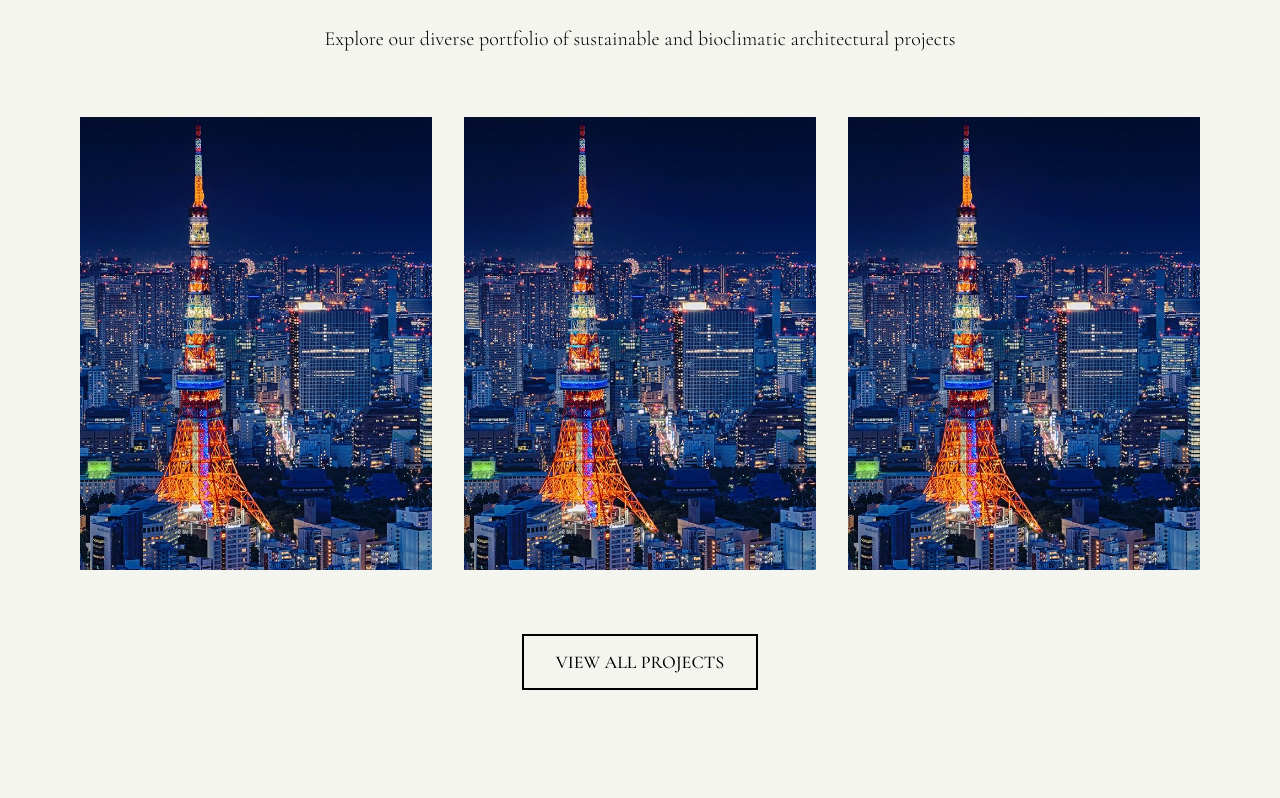
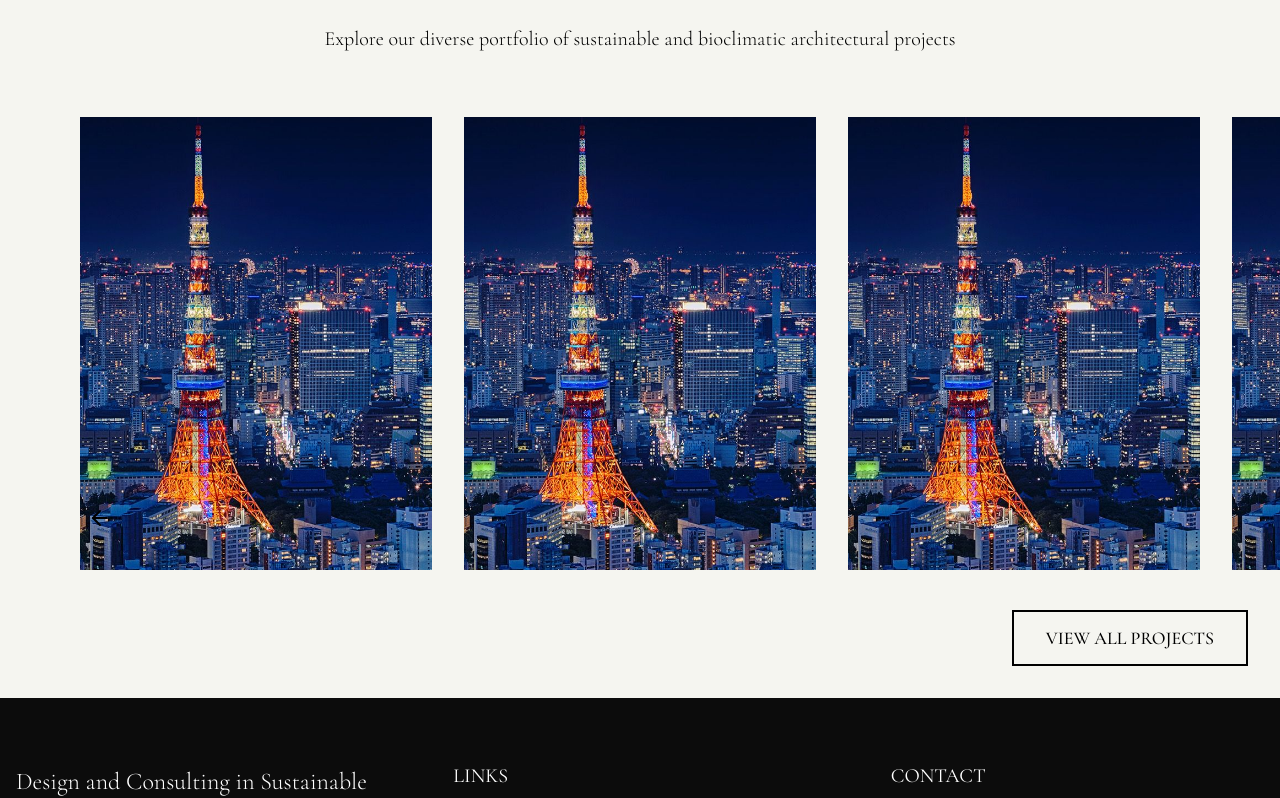
Before and after one commit to botflowlab/AndresCastroWebsite, a React (Vite) app: page / in a window 1280 px wide. Shown: the part 2047-2845 px from the top of the page. Built offline with nearby package versions, Linux system fonts and the light colour scheme; a web font is replaced by a local one.

Commit message:
Update Projects Section with Carousel Layout

```diff
--- a/src/components/sections/ProjectsSection.jsx
+++ b/src/components/sections/ProjectsSection.jsx
@@ -1,14 +1,32 @@
-import React from 'react';
+import React, { useState } from 'react';
 import { useTranslation } from 'react-i18next';
 import { useNavigate } from 'react-router-dom';
+import { FiArrowLeft, FiArrowRight } from 'react-icons/fi';
 
 function ProjectsSection() {
   const { t } = useTranslation();
   const navigate = useNavigate();
+  const [currentIndex, setCurrentIndex] = useState(0);
+
+  const projects = [
+    { id: 1, image: '/images/placeholder.jpg', title: 'Project 1' },
+    { id: 2, image: '/images/placeholder.jpg', title: 'Project 2' },
+    { id: 3, image: '/images/placeholder.jpg', title: 'Project 3' },
+    { id: 4, image: '/images/placeholder.jpg', title: 'Project 4' },
+    { id: 5, image: '/images/placeholder.jpg', title: 'Project 5' },
+  ];
+
+  const nextSlide = () => {
+    setCurrentIndex((prevIndex) => (prevIndex + 1) % projects.length);
+  };
+
+  const prevSlide = () => {
+    setCurrentIndex((prevIndex) => (prevIndex - 1 + projects.length) % projects.length);
+  };
 
   return (
-    <section className="w-full py-32 bg-[#f5f5f0]">
-      <div className="max-w-6xl mx-auto px-4">
+    <section className="w-full py-32 bg-[#f5f5f0] relative overflow-hidden">
+      <div className="max-w-[90vw] mx-auto">
         <div className="text-center mb-16">
           <h2 className="text-4xl md:text-5xl font-bold mb-8">{t('nav.projects')}</h2>
           <p className="text-xl font-light max-w-3xl mx-auto">
@@ -16,32 +34,41 @@ function ProjectsSection() {
           </p>
         </div>
 
-        <div className="grid grid-cols-1 md:grid-cols-2 lg:grid-cols-3 gap-8 mb-16">
-          {/* Sample Project Cards */}
-          <div className="aspect-[7/9] relative overflow-hidden">
-            <img
-              src="/images/placeholder.jpg"
-              alt="Project 1"
-              className="w-full h-full object-cover transition-transform duration-300 hover:scale-125"
-            />
+        {/* Carousel Container */}
+        <div className="relative">
+          {/* Projects Row */}
+          <div
+            className="flex transition-transform duration-500 ease-in-out"
+            style={{ transform: `translateX(-${currentIndex * 33.333}%)` }}
+          >
+            {projects.map((project) => (
+              <div
+                key={project.id}
+                className="min-w-[33.333%] px-4"
+              >
+                <div className="aspect-[7/9] overflow-hidden">
+                  <img
+                    src={project.image}
+                    alt={project.title}
+                    className="w-full h-full object-cover transition-transform duration-300 hover:scale-125"
+                  />
+                </div>
+              </div>
+            ))}
           </div>
-          <div className="aspect-[7/9] relative overflow-hidden">
-            <img
-              src="/images/placeholder.jpg"
-              alt="Project 2"
-              className="w-full h-full object-cover transition-transform duration-300 hover:scale-125"
-            />
-          </div>
-          <div className="aspect-[7/9] relative overflow-hidden">
-            <img
-              src="/images/placeholder.jpg"
-              alt="Project 3"
-              className="w-full h-full object-cover transition-transform duration-300 hover:scale-125"
-            />
-          </div>
+
+          {/* Navigation Arrows */}
+          <button
+            onClick={prevSlide}
+            className="absolute left-4 bottom-8 z-10 p-2 text-black hover:text-gray-600 transition-colors"
+            aria-label="Previous slide"
+          >
+            <FiArrowLeft size={24} />
+          </button>
         </div>
 
-        <div className="text-center">
+        {/* View All Projects Button */}
+        <div className="absolute right-8 bottom-8">
           <button
             onClick={() => navigate('/proyectos')}
             className="inline-block border-2 border-black px-8 py-3 text-lg font-medium hover:bg-black hover:text-white transition-all duration-300"
```
